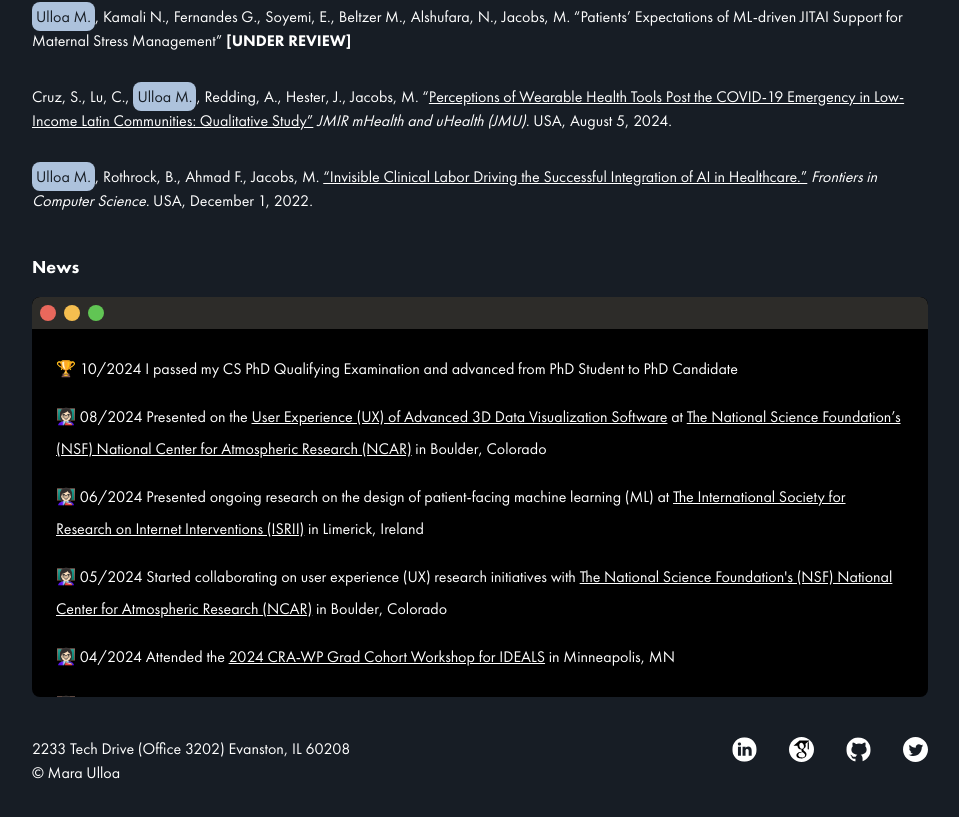
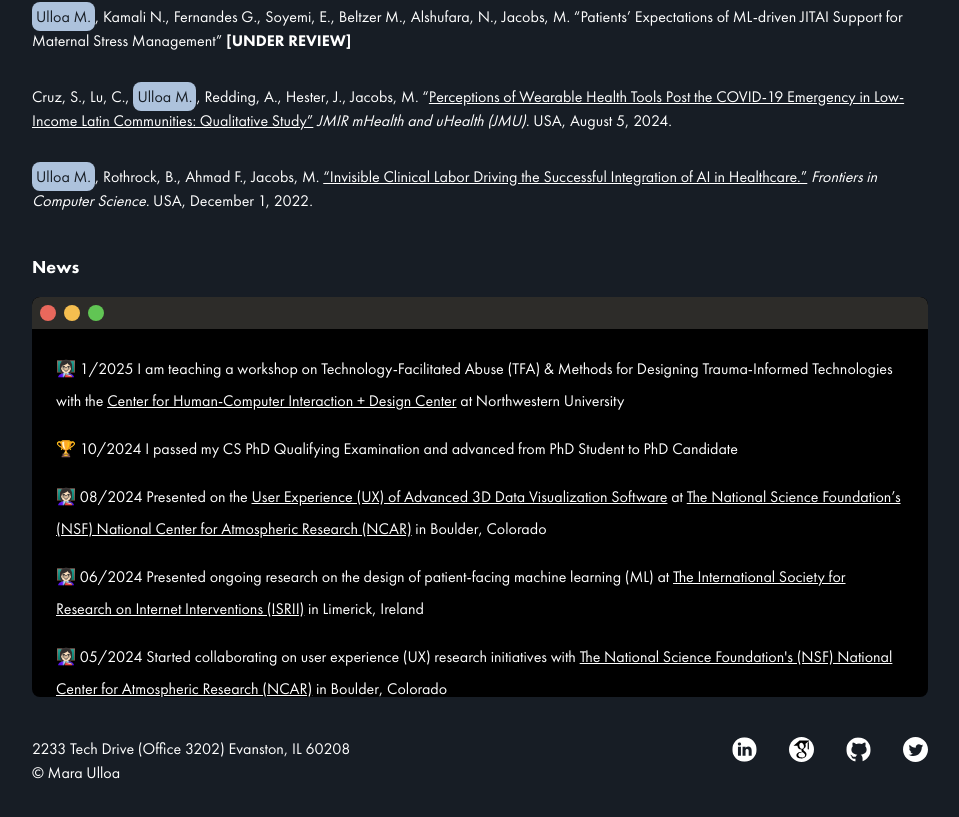
Before and after one commit to eulloa/mara-research-site, a Next.js app: page / in a window 1280 px wide. Shown: the part 1500-2317 px from the top of the page, without its empty margins (160-1119 px from the left). Built offline with nearby package versions, Linux system fonts and the light colour scheme.

Commit message:
feat: news upate

```diff
--- a/src/app/components/news.tsx
+++ b/src/app/components/news.tsx
@@ -2,6 +2,8 @@
 
 import { MouseEvent } from "react";
 import { sendGAEvent } from "@next/third-parties/google";
+
+import Link from "next/link";
 
 const handleClick = (e: MouseEvent) => {
   const target = e?.target as HTMLUListElement;
@@ -19,6 +21,19 @@ export const News = () => (
       </div>
       <div className="content p-6 dark:text-white leading-8">
         <ul className="news space-y-4">
+          <li onClick={(e) => handleClick(e)}>
+            &#128105;&#127995;&#8205;&#127979; 1/2025 I am teaching a workshop
+            on Technology-Facilitated Abuse (TFA) & Methods for Designing
+            Trauma-Informed Technologies with the{" "}
+            <Link
+              className="underline"
+              href="https://www.hci.northwestern.edu/"
+              target="_blank"
+            >
+              Center for Human-Computer Interaction + Design Center
+            </Link>{" "}
+            at Northwestern University
+          </li>
           <li onClick={(e) => handleClick(e)}>
             &#127942; 10/2024 I passed my CS PhD Qualifying Examination and
             advanced from PhD Student to PhD Candidate
```
